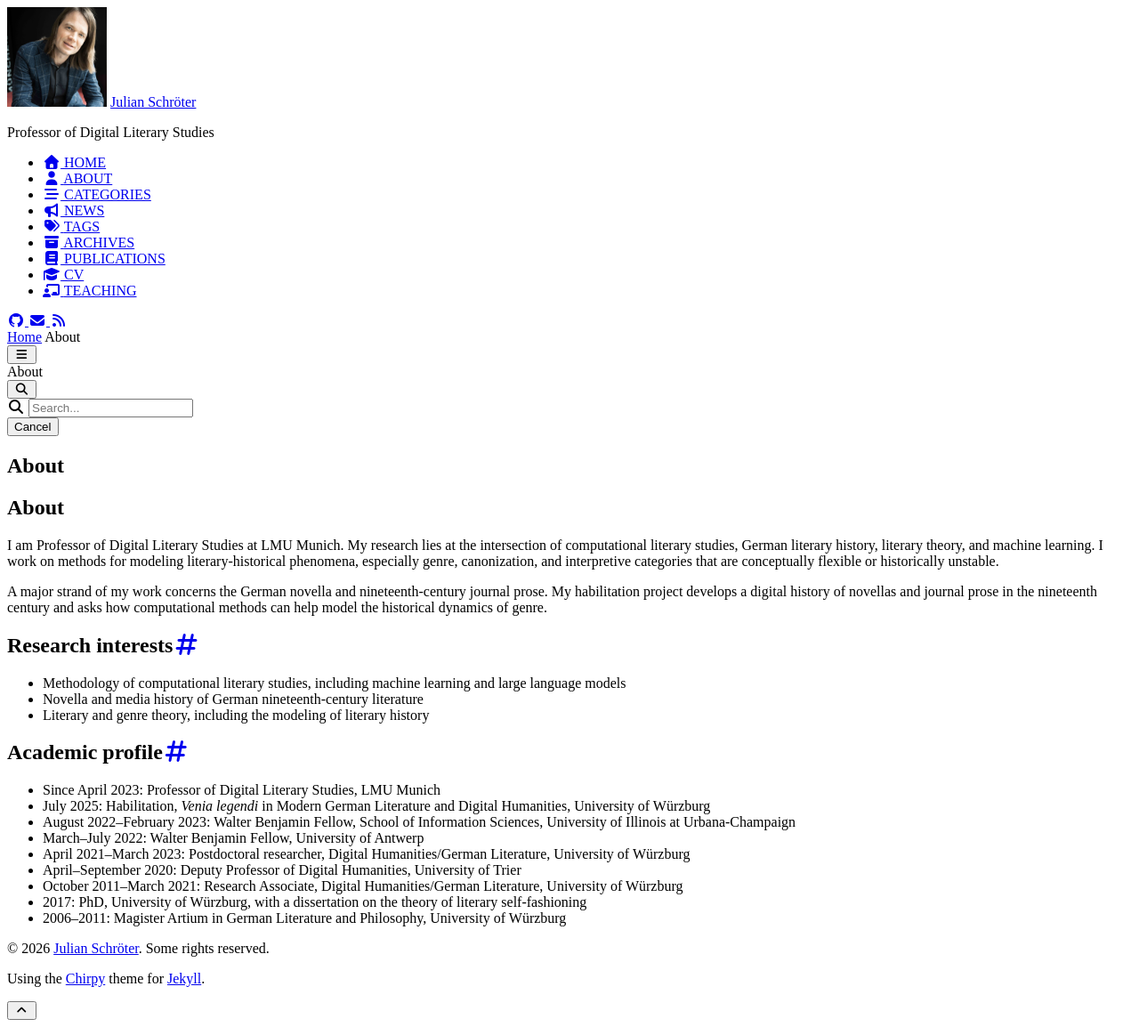
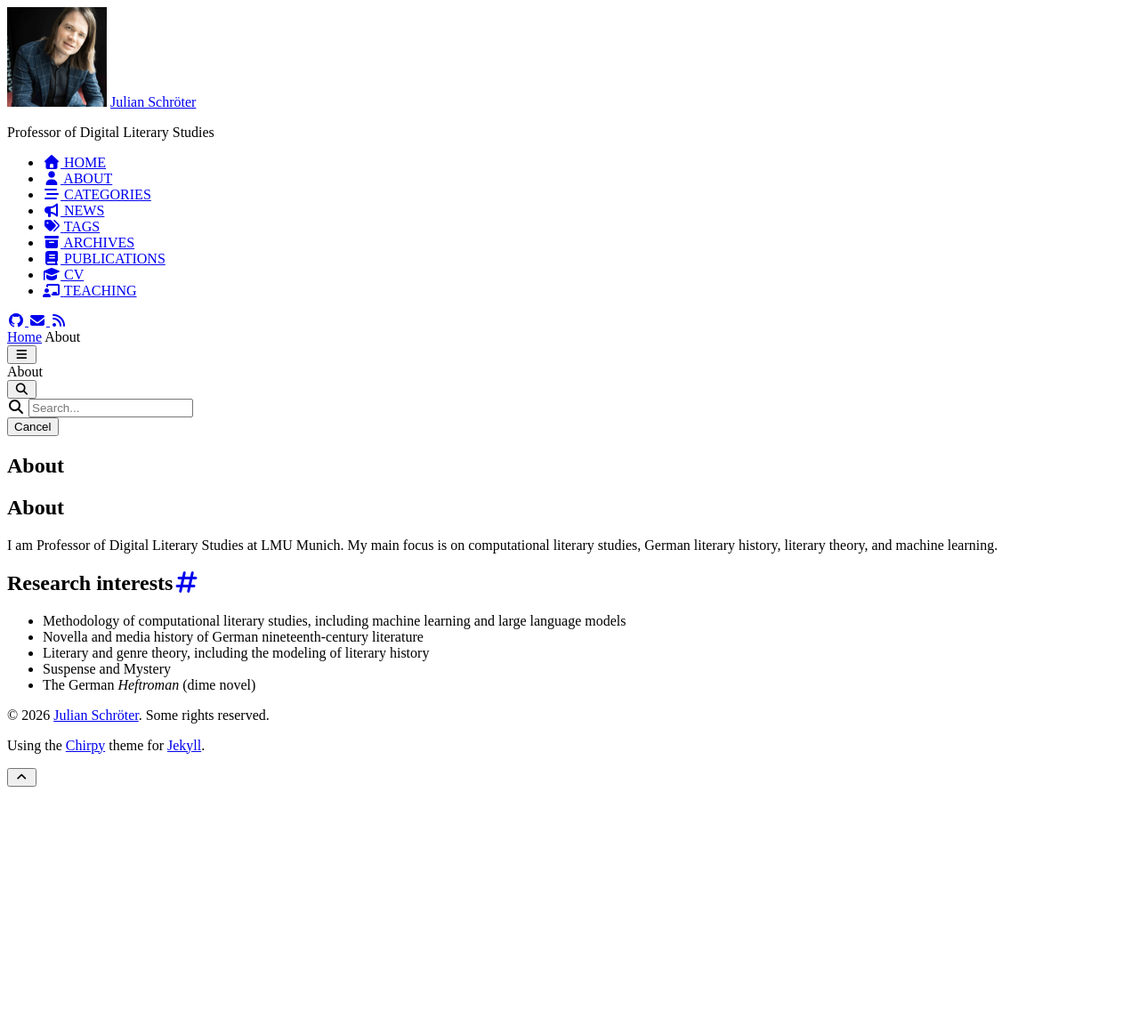
Before and after one commit to julianschroeter/julianschroeter.github.io, a Jekyll site: the page built from _tabs/about.md, in a window 1280 px wide. Shown: the whole page at 89% size. Built offline with Jekyll 4.4.1, drawn with Linux system fonts in a browser that asks for light colours; cached includes are drawn as plain includes; nearby versions of some CDN libraries; after the commit the page ends 900 px from its top, so only the background shows below that.

Commit message:
akt. cv and about

```diff
--- a/_tabs/about.md
+++ b/_tabs/about.md
@@ -7,24 +7,12 @@ order: 1
 
 # About
 
-I am Professor of Digital Literary Studies at LMU Munich. My research lies at the intersection of computational literary studies, German literary history, literary theory, and machine learning. I work on methods for modeling literary-historical phenomena, especially genre, canonization, and interpretive categories that are conceptually flexible or historically unstable.
-
-A major strand of my work concerns the German novella and nineteenth-century journal prose. My habilitation project develops a digital history of novellas and journal prose in the nineteenth century and asks how computational methods can help model the historical dynamics of genre.
+I am Professor of Digital Literary Studies at LMU Munich. My main focus is on computational literary studies, German literary history, literary theory, and machine learning.
 
 ## Research interests
 
 - Methodology of computational literary studies, including machine learning and large language models
 - Novella and media history of German nineteenth-century literature
 - Literary and genre theory, including the modeling of literary history
-
-## Academic profile
-
-- Since April 2023: Professor of Digital Literary Studies, LMU Munich
-- July 2025: Habilitation, *Venia legendi* in Modern German Literature and Digital Humanities, University of Würzburg
-- August 2022–February 2023: Walter Benjamin Fellow, School of Information Sciences, University of Illinois at Urbana-Champaign
-- March–July 2022: Walter Benjamin Fellow, University of Antwerp
-- April 2021–March 2023: Postdoctoral researcher, Digital Humanities/German Literature, University of Würzburg
-- April–September 2020: Deputy Professor of Digital Humanities, University of Trier
-- October 2011–March 2021: Research Associate, Digital Humanities/German Literature, University of Würzburg
-- 2017: PhD, University of Würzburg, with a dissertation on the theory of literary self-fashioning
-- 2006–2011: Magister Artium in German Literature and Philosophy, University of Würzburg
+- Suspense and Mystery
+- The German *Heftroman* (dime novel)
```
Also changed, not shown: _tabs/cv.md (+4 -5 lines).
